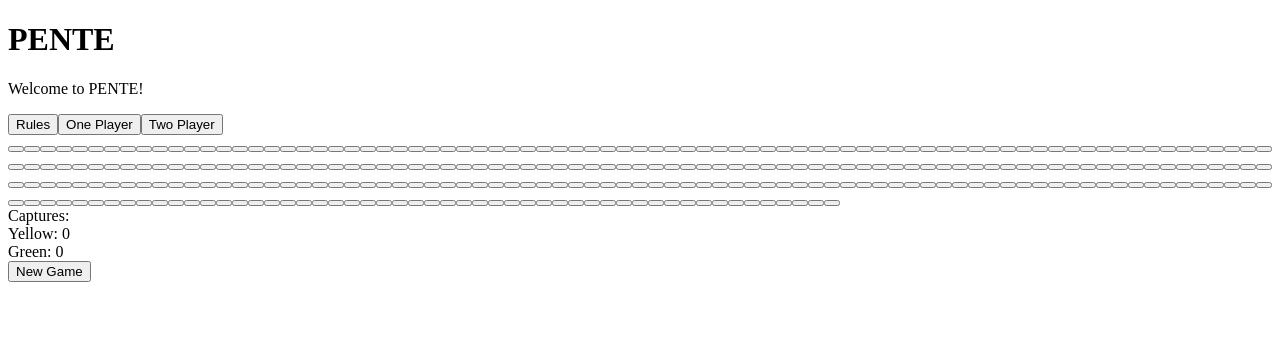
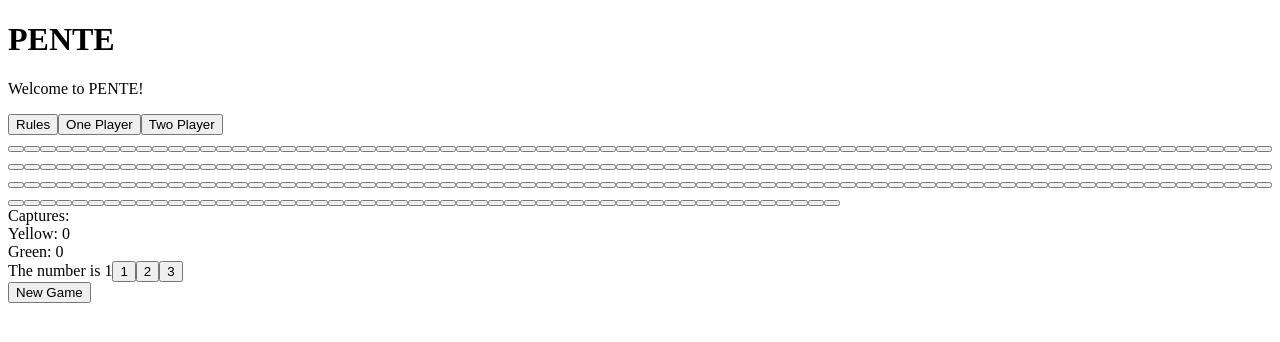
Before and after one commit to j-christoffersen/pente-ii, a React app: page / in a window 1280 px wide. Shown: the top 342 px of the page. Built offline with nearby package versions, Linux system fonts and the light colour scheme; the HTML template or start-up script is replaced by a standard one.

Commit message:
debug widget to test blocking behavior

```diff
--- a/client/src/components/App.jsx
+++ b/client/src/components/App.jsx
@@ -5,6 +5,7 @@ import Board from './Board';
 import Message from './Message';
 import Captures from './Captures';
 import Overlay from './Overlay';
+import DebugWidget from './DebugWidget';
 import { newGame } from '../actions';
 
 const App = props => (
@@ -13,6 +14,7 @@ const App = props => (
     <Board />
     <Message />
     <Captures />
+    <DebugWidget />
     <button onClick={props.handleClick}>New Game</button>
   </div>
 );
--- /dev/null
+++ b/client/src/components/DebugWidget.jsx
@@ -0,0 +1,27 @@
+import React, { Component } from 'react';
+// import PropTypes from 'prop-types';
+
+// A widget to test that other running code is non-blocking
+class DebugWidget extends Component {
+  constructor() {
+    super();
+    this.state = {
+      number: 1,
+    };
+  }
+
+  render() {
+    return (
+      <div>
+        {`The number is ${this.state.number}`}
+        {[1, 2, 3].map(num => (
+          <button key={num} onClick={() => { this.setState({ number: num }); }}>{num}</button>
+        ))}
+      </div>
+    );
+  }
+}
+
+// DebugWidget.propTypes = {};
+
+export default DebugWidget;
```
